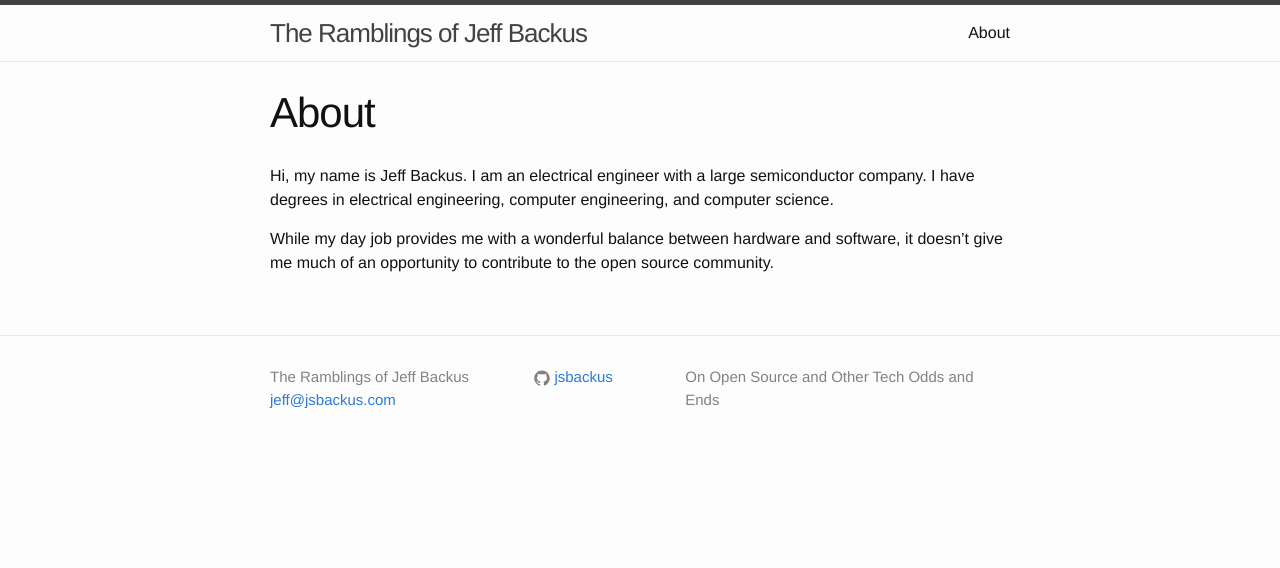
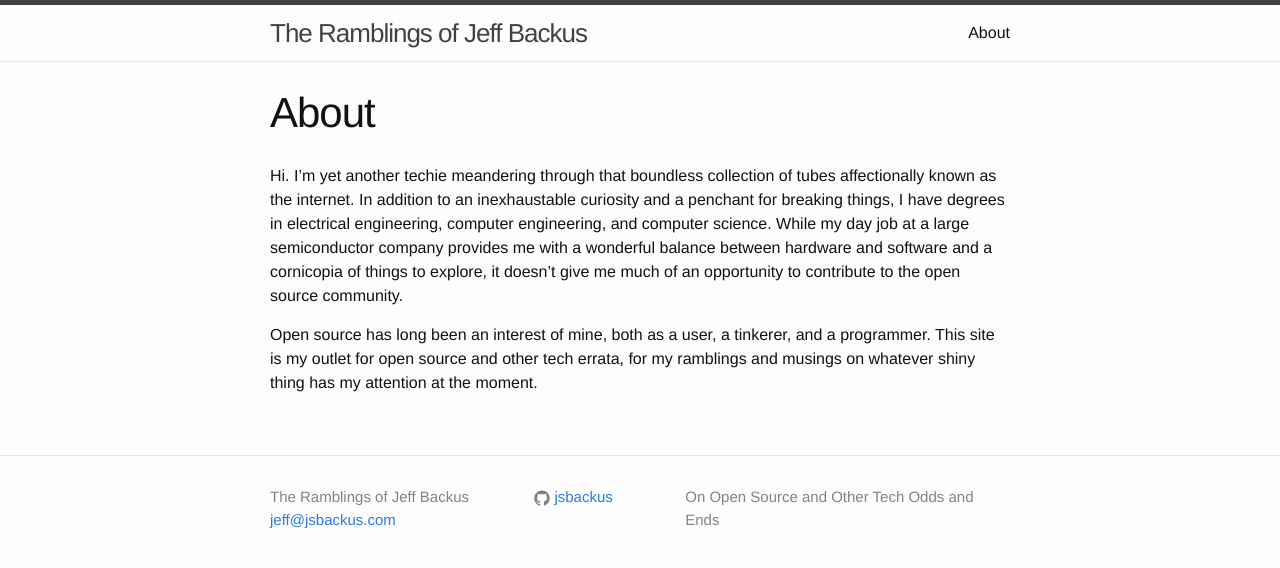
Before and after one commit to jsbackus/jsbackus.github.io, a Jekyll site: the page built from about.md, in a window 1280 px wide. Shown: the top 568 px of the page. Built offline with Jekyll 4.4.1, drawn with Linux system fonts in a browser that asks for light colours.

Commit message:
* Rewrote about page.

```diff
--- a/about.md
+++ b/about.md
@@ -3,11 +3,16 @@ layout: page
 title: About
 permalink: /about/
 ---
+Hi. I'm yet another techie meandering through that boundless collection of
+tubes affectionally known as the internet. In addition to an inexhaustable
+curiosity and a penchant for breaking things, I have degrees in electrical
+engineering, computer engineering, and computer science.
+While my day job at a large semiconductor company provides me with a
+wonderful balance between hardware and software and a cornicopia of things to
+explore, it doesn't give me much of an opportunity to contribute to the open
+source community.
 
-Hi, my name is Jeff Backus. I am an electrical engineer with a large
-semiconductor company. I have degrees in electrical engineering, computer
-engineering, and computer science.
-
-While my day job provides me with a wonderful balance between hardware and
-software, it doesn't give me much of an opportunity to contribute to the open
-source community.
+Open source has long been an interest of mine, both as a user, a tinkerer,
+and a programmer. This site is my outlet for open source and other tech errata,
+for my ramblings and musings on whatever shiny thing has my attention at
+the moment.
```
